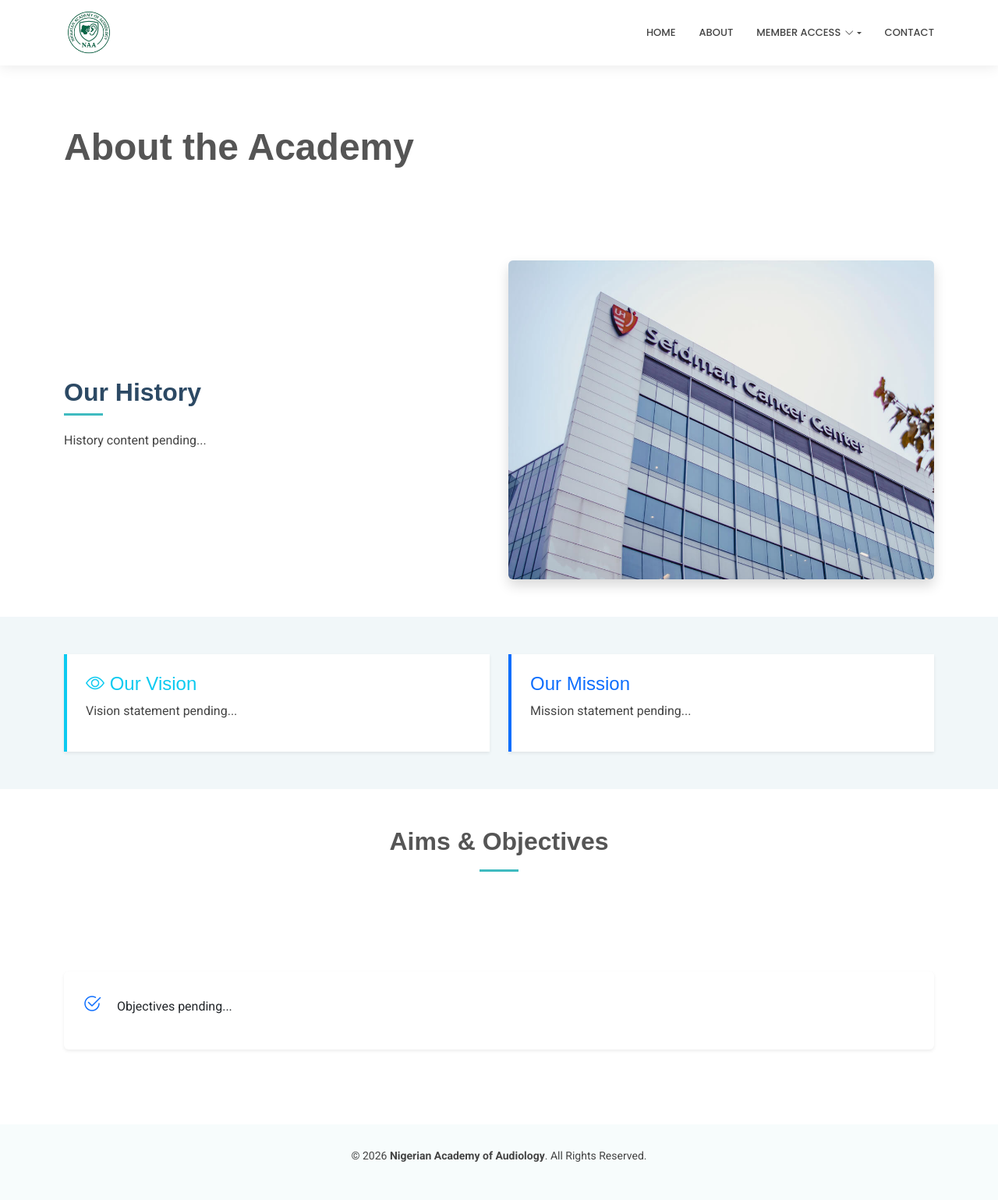
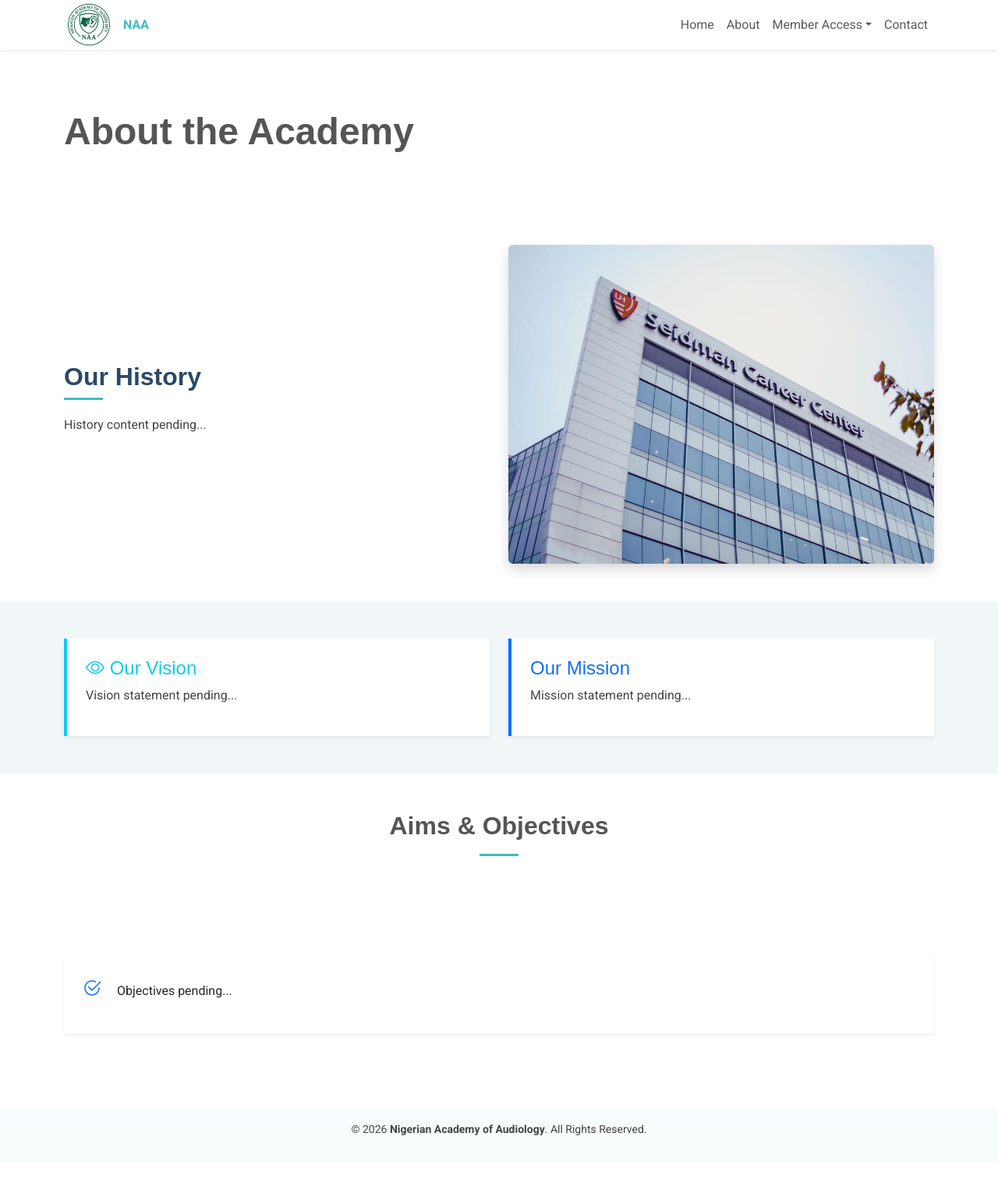
Before and after one commit to NAA-del/naa-portal, a Django app: page /about/ in a window 1280 px wide. Shown: the whole page at 78% size. After the commit the page ends 1456 px from the top, so only its background shows below. Run offline with Django 5.2, Linux system fonts and the light colour scheme; some libraries are stand-ins or nearby versions.

Commit message:
Update base.html

```diff
--- a/accounts/templates/accounts/base.html
+++ b/accounts/templates/accounts/base.html
@@ -21,123 +21,145 @@
     <link href="{% static 'assets/vendor/swiper/swiper-bundle.min.css' %}" rel="stylesheet">
 
     <link href="{% static 'assets/css/main.css' %}" rel="stylesheet">
+
+    <style>
+        /* Submenu support for mobile */
+        .dropdown-submenu {
+            position: relative;
+        }
+        .dropdown-submenu > .dropdown-menu {
+            top: 0;
+            left: 100%;
+            margin-left: 0.1rem;
+            margin-right: 0.1rem;
+        }
+    </style>
 </head>
 
 <body class="index-page">
 
-    <header id="header" class="header sticky-top">
-        <div class="branding d-flex align-items-center">
-            <div class="container position-relative d-flex align-items-center justify-content-between">
+    <!-- HEADER -->
+    <header id="header" class="header sticky-top shadow-sm">
+        <div class="container d-flex align-items-center justify-content-between">
 
-                <a href="{% url 'home' %}" class="logo d-flex align-items-center me-auto">
-                    <img src="{% static 'images/logo.png' %}" alt="NAA Logo"
-                        style="max-height: 64px; margin-right: 12px;" onerror="this.style.display='none'">
-                </a>
+            <!-- LOGO -->
+            <a href="{% url 'home' %}" class="logo d-flex align-items-center">
+                <img src="{% static 'images/logo.png' %}" alt="NAA Logo"
+                    style="max-height: 64px; margin-right: 12px;" onerror="this.style.display='none'">
+                <span class="fw-bold">NAA</span>
+            </a>
 
-                <nav id="navmenu" class="navmenu">
-                    <ul>
-                        <li><a href="{% url 'home' %}#hero">Home</a></li>
-                        <li><a href="{% url 'about' %}">About</a></li>
+            <!-- NAVIGATION -->
+            <nav class="navbar navbar-expand-xl p-0">
+                <!-- Mobile Toggle -->
+                <button class="navbar-toggler border-0" type="button" data-bs-toggle="collapse"
+                    data-bs-target="#navbarContent" aria-controls="navbarContent" aria-expanded="false"
+                    aria-label="Toggle navigation">
+                    <i class="bi bi-list fs-2"></i>
+                </button>
 
+                <!-- Navbar Links -->
+                <div class="collapse navbar-collapse" id="navbarContent">
+                    <ul class="navbar-nav ms-auto align-items-center">
+
+                        <!-- HOME -->
+                        <li class="nav-item">
+                            <a class="nav-link" href="{% url 'home' %}#hero">Home</a>
+                        </li>
+
+                        <!-- ABOUT -->
+                        <li class="nav-item">
+                            <a class="nav-link" href="{% url 'about' %}">About</a>
+                        </li>
+
+                        <!-- AUTHENTICATED USERS -->
                         {% if user.is_authenticated %}
-                        <li class="dropdown">
-                            <a href="#" class="nav-link dropdown-toggle" data-bs-toggle="dropdown">
-                                <span><i class="bi bi-person-circle me-1"></i>Members</span>
-                                <i class="bi bi-chevron-down toggle-dropdown"></i>
+                        <li class="nav-item dropdown">
+                            <a class="nav-link dropdown-toggle d-flex align-items-center" href="#" id="membersDropdown"
+                                role="button" data-bs-toggle="dropdown" aria-expanded="false">
+                                <i class="bi bi-person-circle me-1"></i> Members
                             </a>
-                            <ul class="shadow-sm">
-                                <li><a href="{% url 'profile' %}"><i class="bi bi-person me-2"></i>My Profile</a></li>
-                                <li><a href="{% url 'resource_library' %}"><i class="bi bi-book me-2"></i>Library</a>
-                                </li>
+                            <ul class="dropdown-menu dropdown-menu-end shadow" aria-labelledby="membersDropdown">
+
+                                <li><a class="dropdown-item" href="{% url 'profile' %}"><i
+                                            class="bi bi-person me-2"></i>My Profile</a></li>
+                                <li><a class="dropdown-item" href="{% url 'resource_library' %}"><i
+                                            class="bi bi-book me-2"></i>Library</a></li>
 
                                 {% if user.membership_tier == 'student' %}
-                                <li><a href="{% url 'student_hub' %}"><i class="bi bi-mortarboard me-2"></i>Student
-                                        Hub</a></li>
+                                <li><a class="dropdown-item" href="{% url 'student_hub' %}"><i
+                                            class="bi bi-mortarboard me-2"></i>Student Hub</a></li>
                                 {% else %}
-                                <li><a href="{% url 'cpd_tracker' %}"><i class="bi bi-award me-2"></i>CPD Tracker</a>
-                                </li>
+                                <li><a class="dropdown-item" href="{% url 'cpd_tracker' %}"><i
+                                            class="bi bi-award me-2"></i>CPD Tracker</a></li>
                                 {% endif %}
 
                                 {% if user.committees.exists or user.directed_committees.exists %}
-                                <li class="nav-item dropdown"> <a class="nav-link dropdown-toggle" href="#"
-                                        id="committeesDropdown" role="button" data-bs-toggle="dropdown"
-                                        aria-expanded="false">
-                                        My Committees
-                                        <i class="bi bi-chevron-down ms-1"></i>
-                                    </a>
-                                    <ul class="dropdown-menu shadow border-0" aria-labelledby="committeesDropdown">
-
+                                <li>
+                                    <hr class="dropdown-divider">
+                                </li>
+                                <li class="dropdown-submenu">
+                                    <a class="dropdown-item dropdown-toggle" href="#">My Committees</a>
+                                    <ul class="dropdown-menu shadow border-0">
                                         {% for committee in user.committees.all %}
-                                        <li>
-                                            <a class="dropdown-item py-2"
-                                                href="{% url 'committee_workspace' committee.id %}">
-                                                <i class="bi bi-people me-2"></i>{{ committee.name }}
-                                            </a>
-                                        </li>
+                                        <li><a class="dropdown-item"
+                                                href="{% url 'committee_workspace' committee.id %}"><i
+                                                    class="bi bi-people me-2"></i>{{ committee.name }}</a></li>
                                         {% endfor %}
 
                                         {% if user.committees.exists and user.directed_committees.exists %}
-                                        <li>
-                                            <hr class="dropdown-divider">
-                                        </li>
+                                        <li><hr class="dropdown-divider"></li>
                                         {% endif %}
 
                                         {% for committee in user.directed_committees.all %}
-                                        <li>
-                                            <a class="dropdown-item fw-bold text-primary py-2"
-                                                href="{% url 'committee_dashboard' committee.id %}">
-                                                <i class="bi bi-person-badge me-2"></i>{{ committee.name }}
-                                                <span class="badge bg-primary ms-1"
-                                                    style="font-size: 0.6rem;">Dir</span>
-                                            </a>
-                                        </li>
+                                        <li><a class="dropdown-item fw-bold text-primary"
+                                                href="{% url 'committee_dashboard' committee.id %}"><i
+                                                    class="bi bi-person-badge me-2"></i>{{ committee.name }}
+                                                <span class="badge bg-primary ms-1" style="font-size:0.6rem;">Dir</span>
+                                            </a></li>
                                         {% endfor %}
                                     </ul>
                                 </li>
                                 {% endif %}
 
                                 {% if user.roles.exists %}
-                                <li>
-                                    <hr class="dropdown-divider">
-                                </li>
-                                <li>
-                                    <a href="{% url 'exco_master_dashboard' %}" class="fw-bold text-danger">
-                                        <i class="bi bi-shield-lock me-2"></i>EXCO Dashboard
-                                    </a>
-                                </li>
+                                <li><hr class="dropdown-divider"></li>
+                                <li><a class="dropdown-item fw-bold text-danger"
+                                        href="{% url 'exco_master_dashboard' %}"><i
+                                            class="bi bi-shield-lock me-2"></i>EXCO Dashboard</a></li>
                                 {% endif %}
 
-                                <li>
-                                    <hr class="dropdown-divider">
-                                </li>
-                                <li>
-                                    <a href="{% url 'logout' %}" class="text-muted">
-                                        <i class="bi bi-box-arrow-right me-2"></i>Logout
-                                    </a>
-                                </li>
+                                <li><hr class="dropdown-divider"></li>
+                                <li><a class="dropdown-item text-muted" href="{% url 'logout' %}"><i
+                                            class="bi bi-box-arrow-right me-2"></i>Logout</a></li>
                             </ul>
                         </li>
+
                         {% else %}
-                        <li class="dropdown">
-                            <a href="#" class="nav-link dropdown-toggle" data-bs-toggle="dropdown">
-                                <span>Member Access</span>
-                                <i class="bi bi-chevron-down toggle-dropdown"></i>
-                            </a>
-                            <ul class="shadow-sm">
-                                <li><a href="{% url 'login' %}">Login</a></li>
-                                <li><a href="{% url 'register' %}">Create Account</a></li>
+                        <!-- GUEST USERS -->
+                        <li class="nav-item dropdown">
+                            <a class="nav-link dropdown-toggle" href="#" id="guestDropdown" role="button"
+                                data-bs-toggle="dropdown" aria-expanded="false">Member Access</a>
+                            <ul class="dropdown-menu dropdown-menu-end shadow" aria-labelledby="guestDropdown">
+                                <li><a class="dropdown-item" href="{% url 'login' %}">Login</a></li>
+                                <li><a class="dropdown-item" href="{% url 'register' %}">Create Account</a></li>
                             </ul>
                         </li>
                         {% endif %}
 
-                        <li><a href="{% url 'home' %}#contact">Contact</a></li>
+                        <!-- CONTACT -->
+                        <li class="nav-item">
+                            <a class="nav-link" href="{% url 'home' %}#contact">Contact</a>
+                        </li>
+
                     </ul>
-                    <i class="mobile-nav-toggle d-xl-none bi bi-list"></i>
-                </nav>
-            </div>
+                </div>
+            </nav>
+
         </div>
     </header>
 
+    <!-- MAIN CONTENT -->
     <main class="main">
         <div class="container mt-3">
             {% if messages %}
@@ -155,19 +177,33 @@
         {% endblock %}
     </main>
 
-    <footer id="footer" class="footer light-background mt-5" style="padding: 30px 0; text-align: center;">
+    <!-- FOOTER -->
+    <footer id="footer" class="footer light-background mt-5 text-center py-3">
         <div class="container">
             <p>&copy; 2026 <strong>Nigerian Academy of Audiology</strong>. All Rights Reserved.</p>
         </div>
     </footer>
 
+    <!-- SCRIPTS -->
     <script src="{% static 'assets/vendor/bootstrap/js/bootstrap.bundle.min.js' %}"></script>
     <script src="{% static 'assets/vendor/aos/aos.js' %}"></script>
     <script src="{% static 'assets/vendor/glightbox/js/glightbox.min.js' %}"></script>
     <script src="{% static 'assets/vendor/swiper/swiper-bundle.min.js' %}"></script>
+    <script src="{% static 'assets/js/main.js' %}"></script>
 
-    <script src="{% static 'assets/js/main.js' %}"></script>
+    <script>
+        // Enable Bootstrap 5 dropdown-submenu functionality on hover and click
+        document.querySelectorAll('.dropdown-submenu > a').forEach(function(element){
+            element.addEventListener('click', function(e){
+                e.preventDefault();
+                let submenu = this.nextElementSibling;
+                if(submenu){
+                    submenu.classList.toggle('show');
+                }
+            });
+        });
+    </script>
 
 </body>
 
-</html>
+    </html>
```
